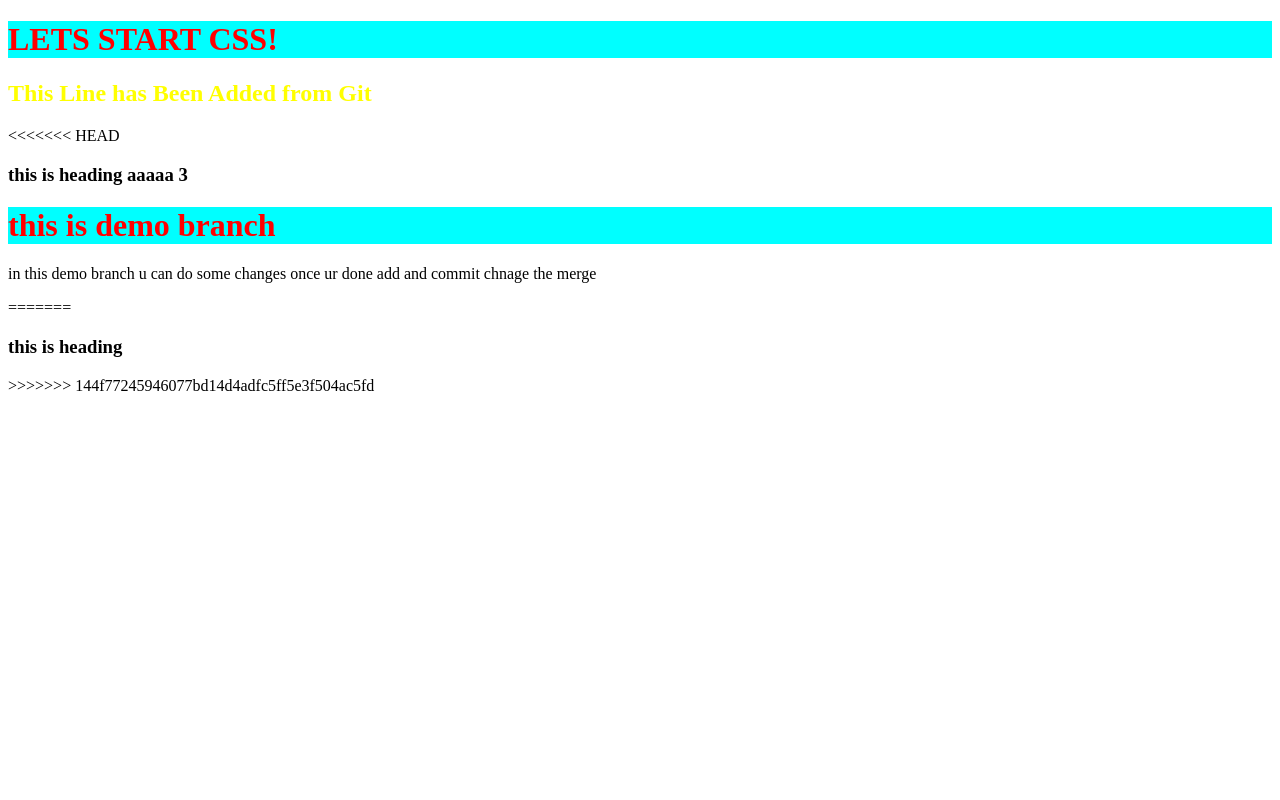
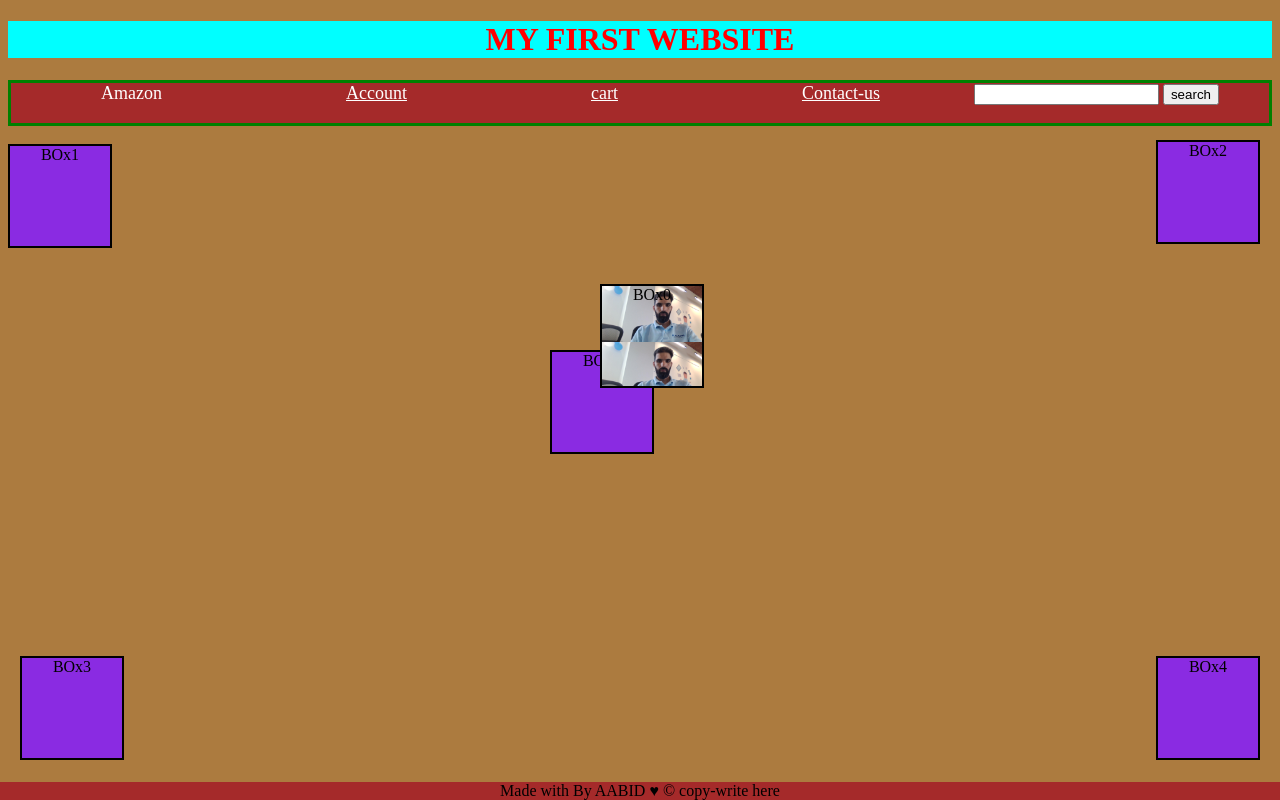
Before and after one commit to Mir-Aabid07/First-Repo, a plain HTML site: page index.html in a window 1280 px wide. Drawn offline with Linux system fonts and the light colour scheme.

```diff
--- a/index.html
+++ b/index.html
@@ -8,16 +8,47 @@
        <link rel="stylesheet" href="style.css">
 
 </head>
+<header>
+    <h1>MY FIRST WEBSITE</h1>
+
+    </header>
 <body>
-    <h1>LETS START CSS!</h1>
-    <h2>This Line has Been Added from Git</h2>
-<<<<<<< HEAD
-    <H3>this is heading aaaaa 3</H3>
-    <h1>this is demo branch </h1>
-    <p>in this demo branch u can do some changes once ur done add and commit chnage the merge</p>
-=======
-    <H3>this is heading </H3>
->>>>>>> 144f77245946077bd14d4adfc5ff5e3f504ac5fd
+
+    <nav id="navbar">
+        <a id="logo" >Amazon</a>
+        <a href="#"> Account</a>
+        <a href="#"> cart</a>
+        <a href="#"> Contact-us</a>
+        <input pattern="search here">
+        <button>search</button>
+    </nav>
+    <br>
+
+    <div id="box1">
+        BOx1
+    </div>
+    <br>
+    <div id="box2">
+        BOx2
+    </div>
+    <br>
+    <div id="box3">
+        BOx3
+    </div>
+    <div id="box4">
+        BOx4
+    </div>
+    <div id="box0">
+        BOx0
+    </div>
+    <div id="box5">
+        BOx0
+    </div>
+</div>
+
 
 </body>
+
+<br>
+<footer> Made with By AABID &hearts; &#169; copy-write here</footer>
 </html>
--- a/style.css
+++ b/style.css
@@ -1,9 +1,108 @@
 h1{
     color:red;
+    text-align: center;
     font-size: 16;
     background-color: aqua;
+
 }
-h2{
-    color:yellow;
-    font-size: 12;
+body{
+    background-color: rgb(172, 123, 63);
 }
+#navbar {
+
+    background-color: brown;
+    height: 40px;
+    border: 3px;
+    border-style: solid;
+    overflow: auto;
+    border-color: green;
+
+}
+input{
+    align-items: center;
+}
+#navbar a{
+    margin: 90px;
+
+    text-align: center;
+    color: white;
+    font-size: 18px;
+
+}
+
+
+#box1{
+
+    height: 100px;
+    width:100px;
+    background-color: blueviolet;
+    text-align: center;
+    border: 2px solid;
+    }
+
+#box2{
+    height: 100px;
+    width:100px;
+    background-color: blueviolet;
+    text-align: center;
+    border: 2px solid;
+    position: fixed;
+    right: 20px;
+    top:140px
+}
+#box3{
+    height: 100px;
+    width:100px;
+    background-color: blueviolet;
+    text-align: center;
+    border: 2px solid;
+    position:fixed;
+    left:20px;
+    bottom: 40px;
+}
+#box4{
+    height: 100px;
+    width:100px;
+    background-color: blueviolet;
+    text-align: center;
+    border: 2px solid;
+    position: fixed;
+    right:20px;
+    bottom: 40px;
+}
+
+#box0{
+    height: 100px;
+    width:100px;
+    background-color: blueviolet;
+    text-align: center;
+    border: 2px solid;
+    position: fixed;
+    left:600px;
+    background-image:url(photo1.jpg);
+    background-size: contain;
+
+
+}
+#box5{
+    height: 100px;
+    width:100px;
+    background-color: blueviolet;
+    text-align: center;
+    border: 2px solid;
+    position: fixed;
+    left:550px;
+    top:350px;
+    z-index: -1;
+}
+navbar a:hover{
+    background-color: aquamarine;
+}
+footer{
+    text-align: center;
+    background-color: brown;
+    position: fixed;
+    bottom: 0px;
+    left: 0px;
+    right: 0px;
+}
```
Also changed, not shown: photo1.jpg (added).
